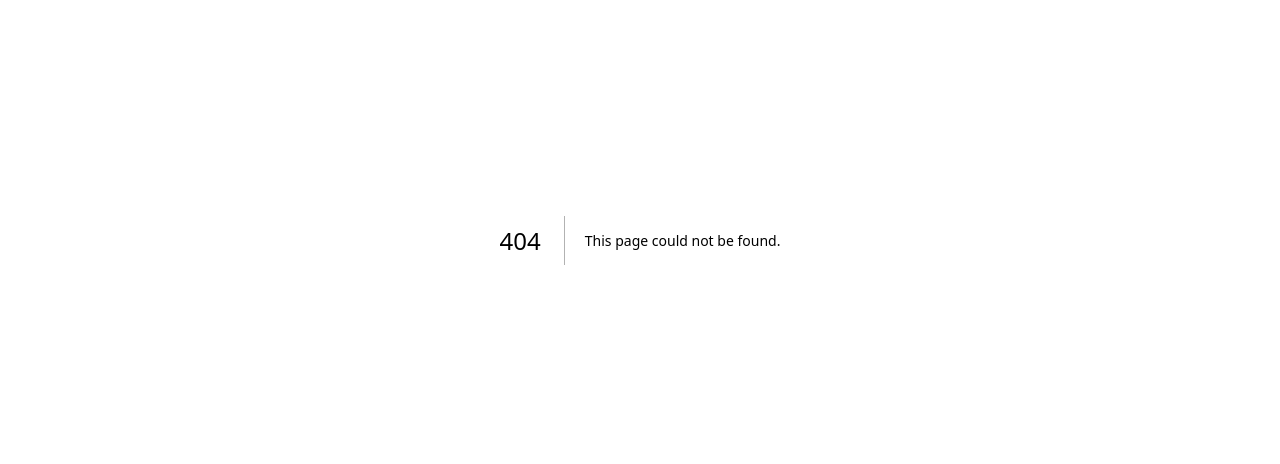
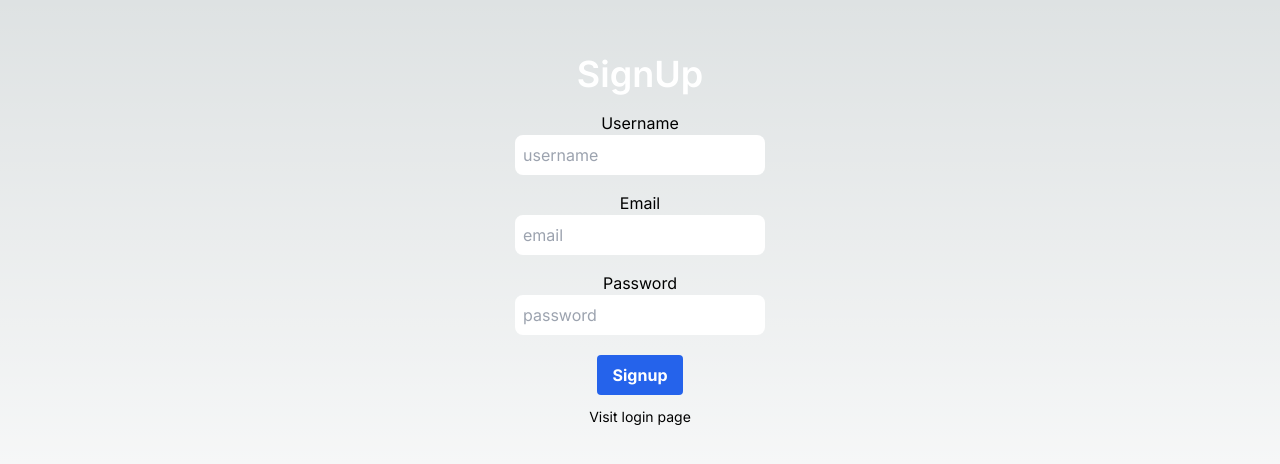
Before and after one commit to someshbhandare/auth-nextjs, a Next.js app: page /signup in a window 1280 px wide. Before the commit this address had no page. Shown: the part 160-624 px from the top of the page. Built offline with nearby package versions, Linux system fonts and the light colour scheme.

Commit message:
Created SignUp & login page

```diff
--- a/package.json
+++ b/package.json
@@ -13,12 +13,18 @@
     "@types/react": "18.2.14",
     "@types/react-dom": "18.2.6",
     "autoprefixer": "10.4.14",
+    "axios": "^1.4.0",
+    "bcryptjs": "^2.4.3",
     "eslint": "8.43.0",
     "eslint-config-next": "13.4.7",
+    "jsonwebtoken": "^9.0.0",
+    "mongoose": "^7.3.1",
     "next": "13.4.7",
+    "nodemailer": "^6.9.3",
     "postcss": "8.4.24",
     "react": "18.2.0",
     "react-dom": "18.2.0",
+    "react-hot-toast": "^2.4.1",
     "tailwindcss": "3.3.2",
     "typescript": "5.1.6"
   }
--- /dev/null
+++ b/src/app/login/page.tsx
@@ -0,0 +1,45 @@
+"use client";
+import Link from "next/link";
+import React from 'react';
+import { useRouter } from "next/navigation";
+import axios from "axios";
+
+export default function Login(){
+    const [user, setUser] = React.useState({
+        email: "",
+        password: "",
+    })
+
+    const onLogin = async () => {
+
+    }
+
+    return (
+        <div className="flex flex-col items-center justify-center min-h-screen">
+            <h1 className="text-white text-4xl font-semibold mb-4">Login</h1>
+            <hr />
+
+            <label htmlFor="email text-3xl mb-3">Email</label>
+            <input
+                className="p-2 text-black rounded-lg border-gray-300 mb-4 focus:outline-none focus:border-gray-600"
+                type="email"
+                id="email"
+                value={user.email}
+                onChange={(e) => setUser({...user, email: e.target.value})}
+                placeholder="email"
+            />
+            <label htmlFor="password text-3xl mb-3">Password</label>
+            <input
+                className="p-2 text-black rounded-lg border-gray-300 mb-4 focus:outline-none focus:border-gray-600"
+                type="password"
+                id="password"
+                value={user.password}
+                onChange={(e) => setUser({...user, password: e.target.value})}
+                placeholder="password"
+            />
+
+            <button onClick={onLogin} className="bg-blue-600 hover:bg-blue-800 text-white font-bold py-2 px-4 rounded mt-1 mb-3">Login</button>
+            <Link className="text-sm" href="/signup">Visit signup page</Link>
+        </div>
+    )
+}
--- /dev/null
+++ b/src/app/profile/[id]/page.tsx
@@ -0,0 +1,11 @@
+export default function UserProfile({params} : any){
+    return (
+        <div className="flex flex-col items-center justify-center min-h-screen py-2">
+            <h1>Profile</h1>
+            <hr />
+            <p className="text-4xl">Profile page
+                <span className="p-1 bg-orange-600 text-black rounded-md ml-2">{params.id}</span>
+            </p>
+        </div>
+    )
+}
--- /dev/null
+++ b/src/app/profile/page.tsx
@@ -0,0 +1,9 @@
+export default function ProfilePage(){
+    return (
+        <div className="flex flex-col items-center justify-center min-h-screen py-2">
+            <h1>Profile</h1>
+            <hr />
+            <p>Profile page</p>
+        </div>
+    )
+}
--- /dev/null
+++ b/src/app/signup/page.tsx
@@ -0,0 +1,58 @@
+"use client";
+import Link from "next/link";
+import React from 'react';
+import { useRouter } from "next/navigation";
+import axios from "axios";
+
+export default function SignupPage(){
+    const [user, setUser] = React.useState({
+        email: "",
+        password: "",
+        username: ""
+    })
+    const [loading, setLoading] = React.useState(false)
+
+    const onSignup = async () => {
+
+    }
+
+
+    return (
+        <div className="flex flex-col items-center justify-center min-h-screen">
+            <h1 className="text-white text-4xl font-semibold mb-4">{loading ? "Processing" : "SignUp"}</h1>
+            <hr />
+            <label htmlFor="username text-3xl mb-3">Username</label>
+            <input
+                className="p-2 text-black rounded-lg border-gray-300 mb-4 focus:outline-none focus:border-gray-600"
+                type="text"
+                id="username"
+                value={user.username}
+                onChange={(e) => setUser({...user, username: e.target.value})}
+                placeholder="username"
+            />
+            <label htmlFor="email text-3xl mb-3">Email</label>
+            <input
+                className="p-2 text-black rounded-lg border-gray-300 mb-4 focus:outline-none focus:border-gray-600"
+                type="email"
+                id="email"
+                value={user.email}
+                onChange={(e) => setUser({...user, email: e.target.value})}
+                placeholder="email"
+            />
+            <label htmlFor="password text-3xl mb-3">Password</label>
+            <input
+                className="p-2 text-black rounded-lg border-gray-300 mb-4 focus:outline-none focus:border-gray-600"
+                type="password"
+                id="password"
+                value={user.password}
+                onChange={(e) => setUser({...user, password: e.target.value})}
+                placeholder="password"
+            />
+
+            <button onClick={onSignup} className="bg-blue-600 hover:bg-blue-800 text-white font-bold py-2 px-4 rounded mt-1 mb-3">
+                Signup
+            </button>
+            <Link className="text-sm" href="/login">Visit login page</Link>
+        </div>
+    )
+}
```
Also changed, not shown: src/dbConfig/dbConfig.ts (added, +22 -0 lines), src/app/api/users/login/route.ts (added), src/app/api/users/signup/route.ts (added), 2 other files (tests, documents, lock files or other folders).
